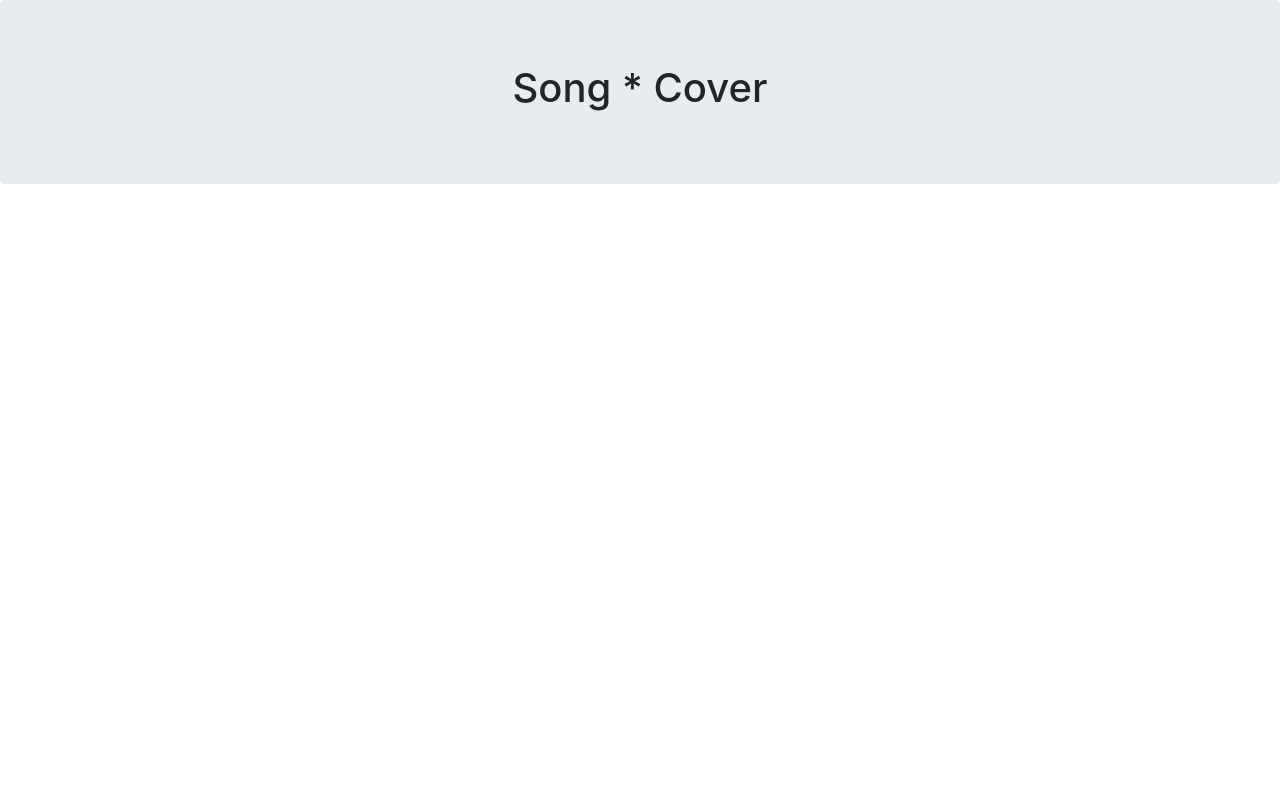
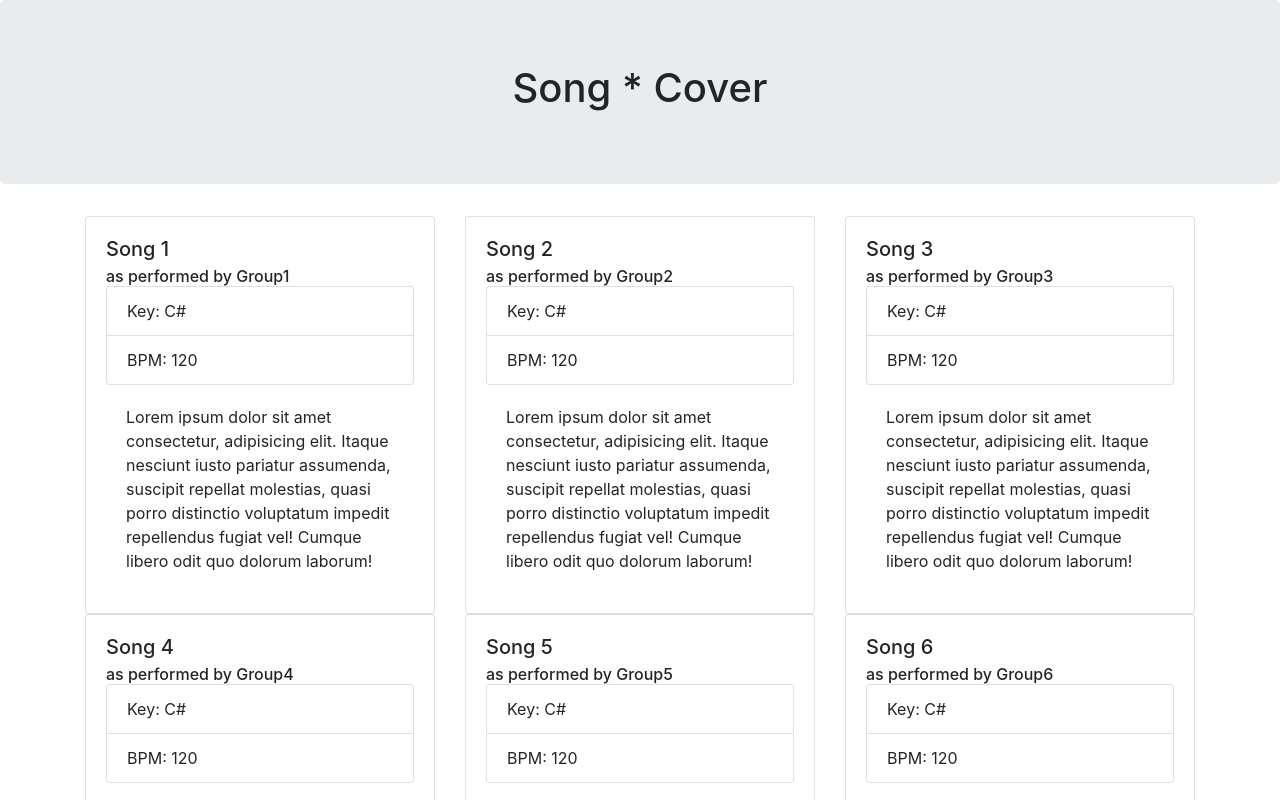
Before and after one commit to olis/bandcover, a React (Create React App) app: page / in a window 1280 px wide. Shown: the top 800 px of the page. Built offline with nearby package versions, Linux system fonts and the light colour scheme; the HTML template or start-up script is replaced by a standard one.

Commit message:
songs rendered as cards

```diff
--- a/src/App.tsx
+++ b/src/App.tsx
@@ -1,19 +1,52 @@
-import React from 'react';
-import logo from './logo.svg';
-import './App.css';
+import React from "react";
+import logo from "./logo.svg";
+import "./App.css";
 
 const App: React.FC = () => {
+  const cards = [];
+
+  for (let i = 1; i <= 10; i++) {
+    cards.push(
+      <div key={i} className="col-md-4">
+        <div className="card">
+          <div className="card-body">
+            <h5 className="card-title">Song {i}</h5>
+            <h6 className="card-subtitle">as performed by Group{i}</h6>
+            <ul className="list-group">
+              <li className="list-group-item">Key: C#</li>
+              <li className="list-group-item">BPM: 120</li>
+            </ul>
+            <div className="card-body">
+              <p className="card-text">
+                Lorem ipsum dolor sit amet consectetur, adipisicing elit. Itaque
+                nesciunt iusto pariatur assumenda, suscipit repellat molestias,
+                quasi porro distinctio voluptatum impedit repellendus fugiat
+                vel! Cumque libero odit quo dolorum laborum!
+              </p>
+            </div>
+          </div>
+        </div>
+      </div>
+    );
+  }
+
   return (
     <div className="App">
-      <header className="App-header">
-      </header>
-	  <main>
-		  <section className="jumbotron text-center">
-			  <h1>Song * Cover</h1>
-		  </section>
-	  </main>
+      <header className="App-header"></header>
+      <main>
+        <section className="jumbotron text-center">
+          <div className="container">
+            <h1>Song * Cover</h1>
+          </div>
+        </section>
+        <div className="album">
+          <div className="container">
+            <div className="row">{cards}</div>
+          </div>
+        </div>
+      </main>
     </div>
   );
-}
+};
 
 export default App;
```
